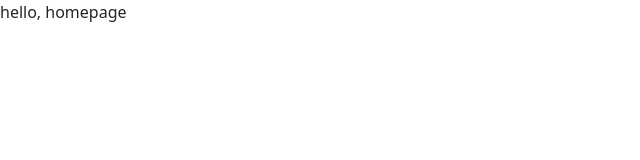
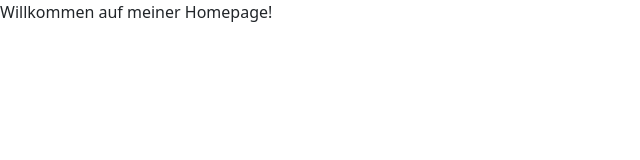
Before and after one commit to Erkan-5Minds/CS50_Course, a plain HTML site: page week_8/homepage/index.html in a window 1280 px wide. Shown: the whole page, without its empty margins (0-640 px from the left). Drawn offline with nearby package versions, Linux system fonts and the light colour scheme.

Commit message:
Current changes

```diff
--- a/week_8/homepage/index.html
+++ b/week_8/homepage/index.html
@@ -5,9 +5,9 @@
         <link href="https://cdn.jsdelivr.net/npm/bootstrap@5.0.2/dist/css/bootstrap.min.css" rel="stylesheet" integrity="sha384-EVSTQN3/azprG1Anm3QDgpJLIm9Nao0Yz1ztcQTwFspd3yD65VohhpuuCOmLASjC" crossorigin="anonymous">
         <script src="https://cdn.jsdelivr.net/npm/bootstrap@5.0.2/dist/js/bootstrap.bundle.min.js" integrity="sha384-MrcW6ZMFYlzcLA8Nl+NtUVF0sA7MsXsP1UyJoMp4YLEuNSfAP+JcXn/tWtIaxVXM" crossorigin="anonymous"></script>
         <link href="styles.css" rel="stylesheet">
-        <title>My Webpage</title>
+        <title>i'bims en Erkan</title>
     </head>
     <body>
-        hello, homepage
+        Willkommen auf meiner Homepage!
     </body>
 </html>
```
